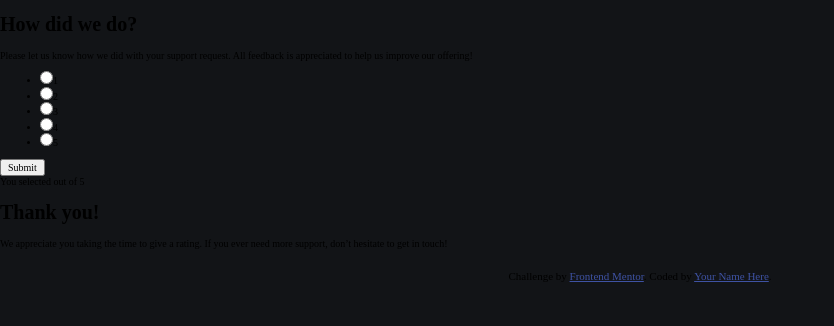
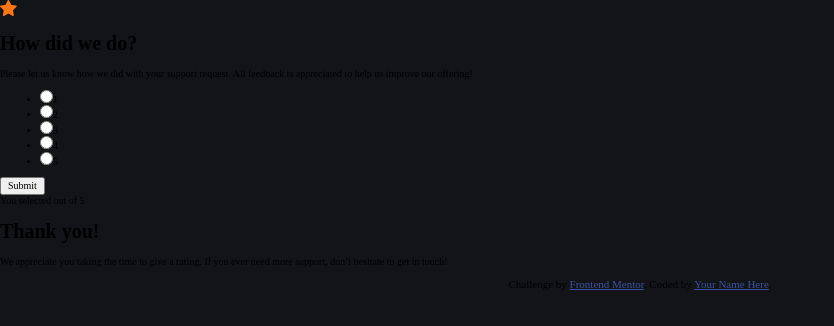
Before and after one commit to madzi-hove/interactive-rating-component, a plain HTML site: page index.html in a window 1280 px wide. Shown: the whole page, without its empty margins (0-834 px from the left). Drawn offline with Linux system fonts and the light colour scheme.

Commit message:
add <img> tag

```diff
--- a/index.html
+++ b/index.html
@@ -21,6 +21,7 @@
   <main class="wrapper">
     <!-- Rating state start -->
     <section class="component">
+      <img class="component__image" src="images/icon-star.svg" alt="star">
       <h1 class="component__header">How did we do?</h1>
       <p class="component__text">
         Please let us know how we did with your support request. All feedback is appreciated
@@ -53,10 +54,10 @@
 
 
   <footer class="attribution">
-    <p>
-      Challenge by <a href="https://www.frontendmentor.io?ref=challenge" target="_blank">Frontend Mentor</a>.
-      Coded by <a href="#">Your Name Here</a>.
-    </p>
+
+    Challenge by <a href="https://www.frontendmentor.io?ref=challenge" target="_blank">Frontend Mentor</a>.
+    Coded by <a href="#">Your Name Here</a>.
+
   </footer>
 </body>
 
```
